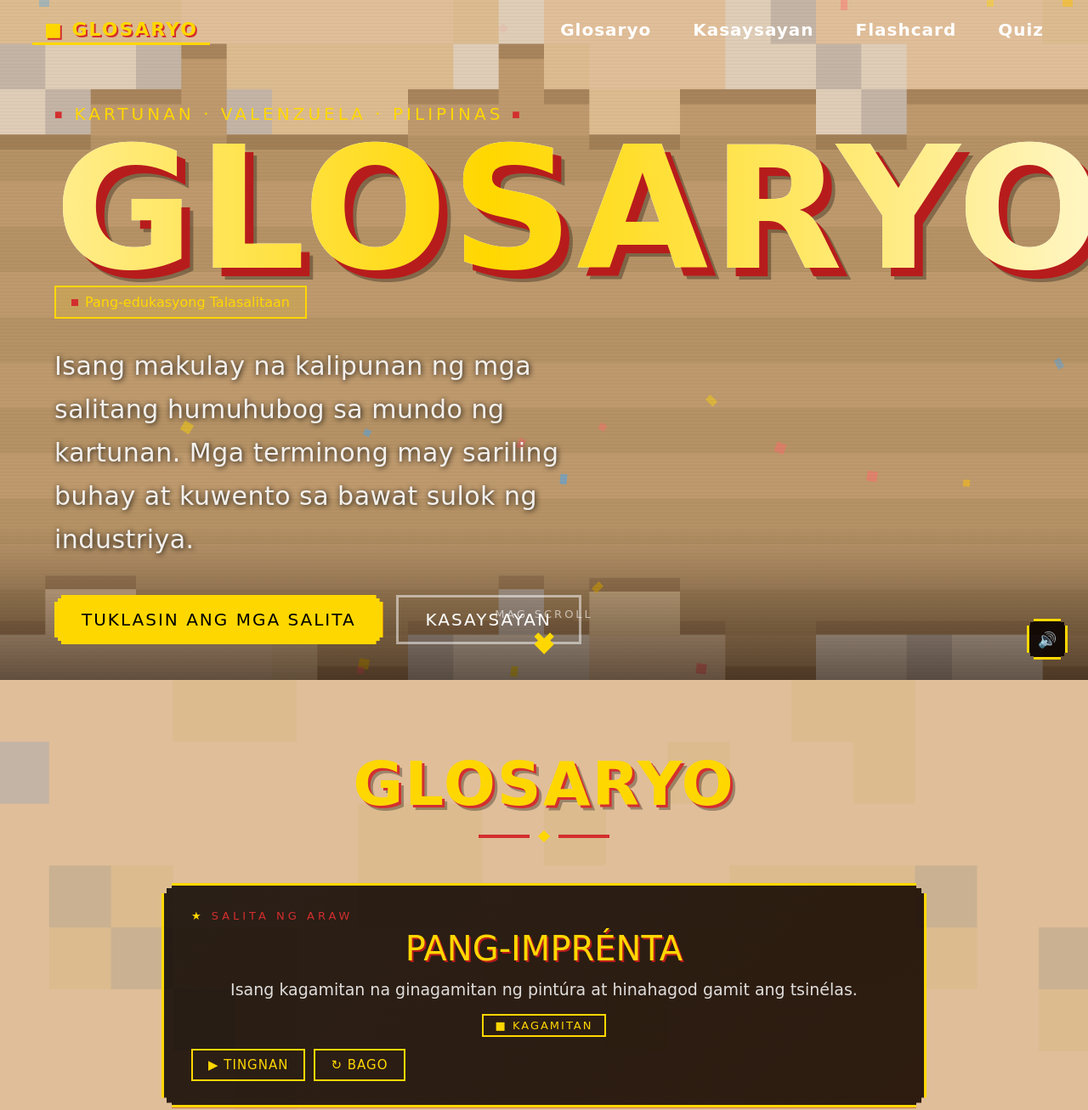
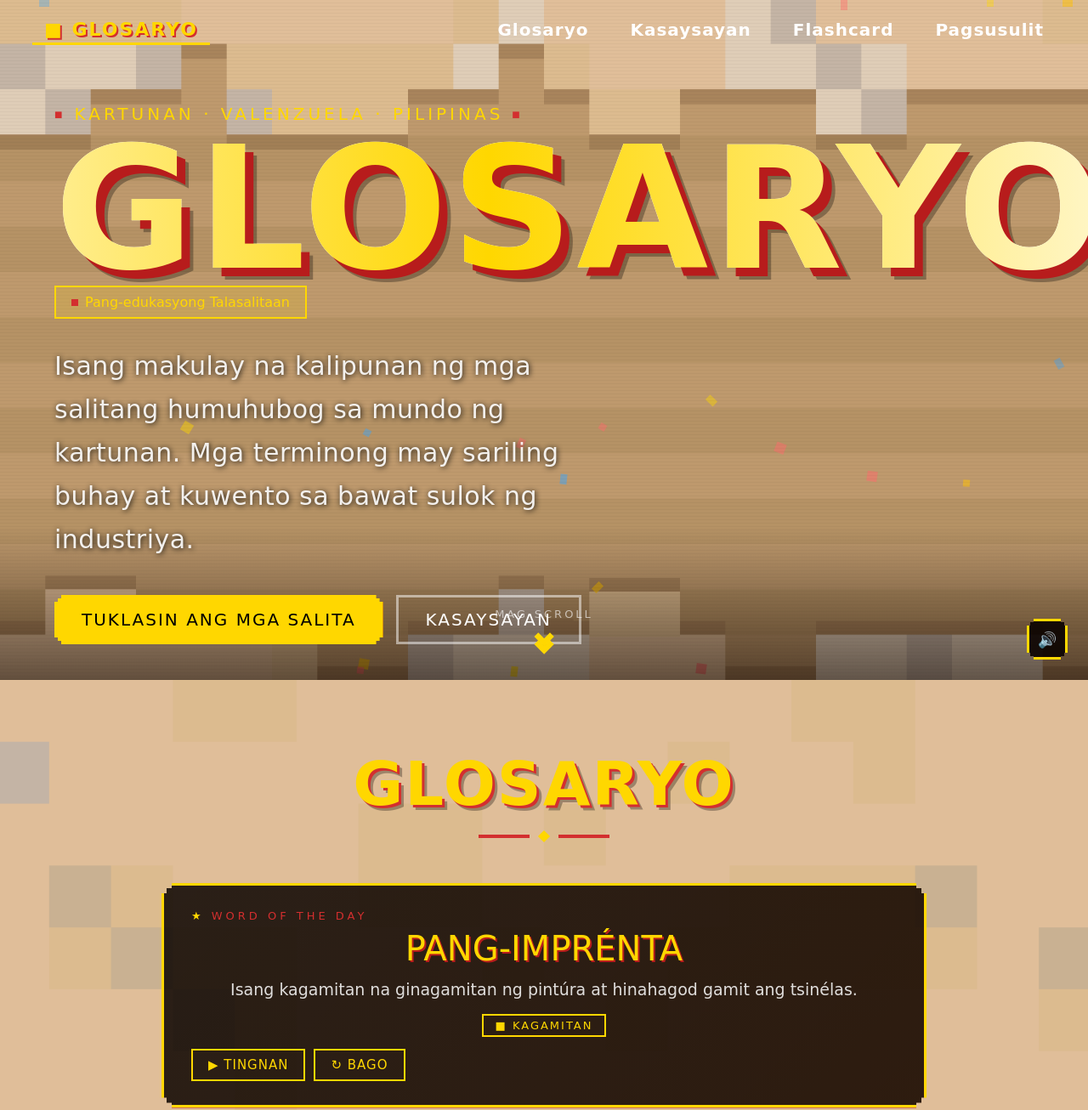
Before and after one commit to edwardjemuelm/Glosarioo, a plain HTML site: page index.html in a window 1280 px wide. Shown: the top 1306 px of the page at 85% size. Drawn offline with Linux system fonts and the light colour scheme; a web font is replaced by a local one.

Commit message:
Update index.html

```diff
--- a/index.html
+++ b/index.html
@@ -2451,7 +2451,7 @@
             <a href="#" onclick="showGlosaryo()">Glosaryo</a>
             <a href="#" onclick="scrollToKasaysayan()">Kasaysayan</a>
             <a href="#" onclick="showFlashcard()" id="navFlashcard">Flashcard</a>
-            <a href="#" onclick="showQuiz()" id="navQuiz">Quiz</a>
+            <a href="#" onclick="showQuiz()" id="navQuiz">Pagsusulit</a>
         </div>
         <button class="hamburger" id="hamburger">
             <span></span><span></span><span></span>
@@ -2464,7 +2464,7 @@
         <a href="#" onclick="showGlosaryoMobile()">Glosaryo</a>
         <a href="#" onclick="scrollToKasaysayanMobile()">Kasaysayan</a>
         <a href="#" onclick="showFlashcard(); closeMobileMenu();">Flashcard</a>
-        <a href="#" onclick="showQuiz(); closeMobileMenu();">Quiz</a>
+        <a href="#" onclick="showQuiz(); closeMobileMenu();">Pagsusulit</a>
     </div>
     <div class="overlay" id="overlay"></div>
 
@@ -2509,7 +2509,7 @@
 
             <!-- Word of the Day -->
             <div class="wotd-section" id="wotdSection">
-                <div class="wotd-label">SALITA NG ARAW</div>
+                <div class="wotd-label">WORD OF THE DAY</div>
                 <div class="wotd-term" id="wotdTerm">—</div>
                 <div class="wotd-def" id="wotdDef">—</div>
                 <div class="wotd-category" id="wotdCat">—</div>
@@ -2904,7 +2904,7 @@
     <!-- ===== QUIZ SECTION ===== -->
     <section class="quiz-section" id="quiz">
         <div class="quiz-header">
-            <h2 class="quiz-title">✎ QUIZ</h2>
+            <h2 class="quiz-title">✎ Pagsusulit</h2>
             <div class="quiz-score-display">★ <span id="quizScoreDisplay">0</span> puntos</div>
             <button class="back-button" onclick="showHome()">◄ Bumalik</button>
         </div>
```
